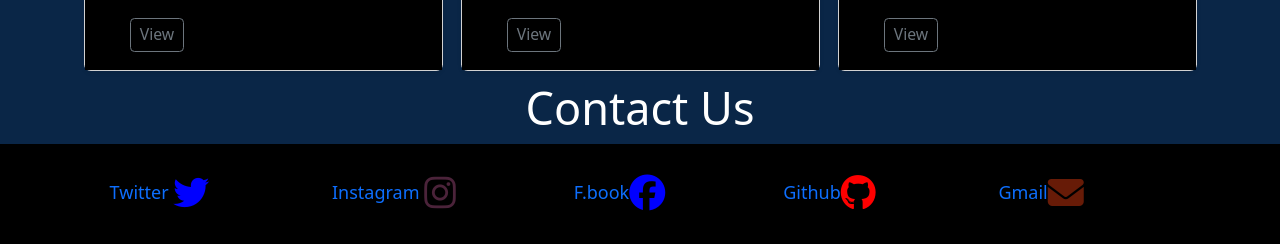
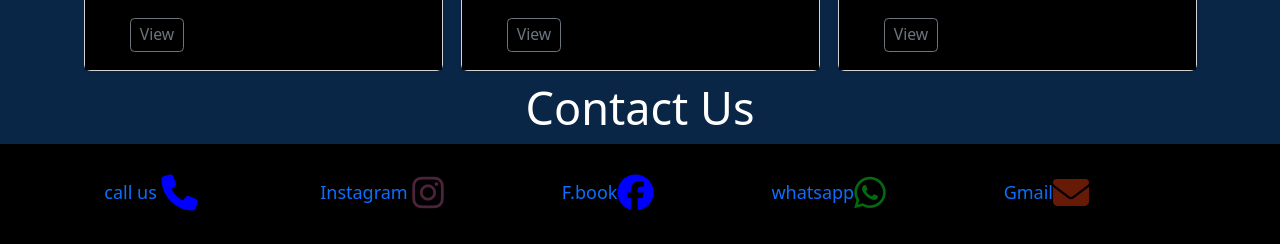
Before and after one commit to KENFLIX/portfolio, a plain HTML site: page index.html in a window 1280 px wide. Shown: the part 3213-3457 px from the top of the page. Drawn offline with nearby package versions, Linux system fonts and the light colour scheme.

Commit message:
portfolio

```diff
--- a/index.html
+++ b/index.html
@@ -390,11 +390,11 @@
       <div id="Contacts">
         <h1 class="d-flex justify-content-center text-white">Contact Us </h1>
       <ul class="nav bg-black col-md-4 justify-content-center list-unstyled d-flex w-100">
-        <li class="ms-3"><a class="text-body-primary text-decoration-none " href="#">Twitter <i class="fa-brands fa-twitter fa-2xl" style="color: blue;"></i> <svg class=""  width="100" height="100"><use xlink:href="#twitter"></use></svg></a></li>
+        <li class="ms-3"><a class="text-body-primary text-decoration-none " href="#">call us <i class="fa-solid fa-phone fa-2xl" style="color: blue;"></i> <svg class=""  width="100" height="100"><use xlink:href="#twitter"></use></svg></a></li>
         <li class="ms-3"><a class="text-body-primary text-decoration-none" href="#"> Instagram <i class="fa-brands fa-instagram fa-2xl" style="color: #4b233a;"></i><svg class="bi" width="100" height="100"><use xlink:href="#instagram"></use></svg></a></li>
         <li class="ms-3"><a class="text-body-primary text-decoration-none" href="#"> F.book<i class="fa-brands fa-facebook fa-2xl" style="color: blue;"></i><svg class="bi" width="100" height="100"><use xlink:href="#facebook"></use></svg></a></li>
-        <li class="ms-3"><a class="text-body-primary text-decoration-none" href="#">Github<i class="fa-brands fa-github fa-2xl" style="color: #ff0000;"></i>  <svg class="bi" width="100" height="100"><use xlink:href="#facebook"></use></svg></a></li>
-      <li class="ms-3"><a class="text-body-primary text-decoration-none" href="#mailto:kenzychege1@gmail.com">Gmail<i class="fa-solid fa-envelope fa-2xl" style="color: #671b07;"></i> <svg class="bi" width="100" height="100"><use xlink:href="mailto:kenzychege1@gmail.com"></use></svg></a></li>
+        <li class="ms-3"><a class="text-body-primary text-decoration-none" href="#">whatsapp<i class="fa-brands fa-whatsapp fa-2xl" style="color: #056912;"></i><svg class="bi" width="100" height="100"><use xlink:href="#facebook"></use></svg></a></li>
+      <li class="ms-3"><a class="text-body-primary text-decoration-none" href="mailto:kenzychege1@gmail.com">Gmail<i class="fa-solid fa-envelope fa-2xl" style="color: #671b07;"></i> <svg class="bi" width="100" height="100"><use xlink:href="mailto:kenzychege1@gmail.com"></use></svg></a></li>
     </ul>
 
 
```
